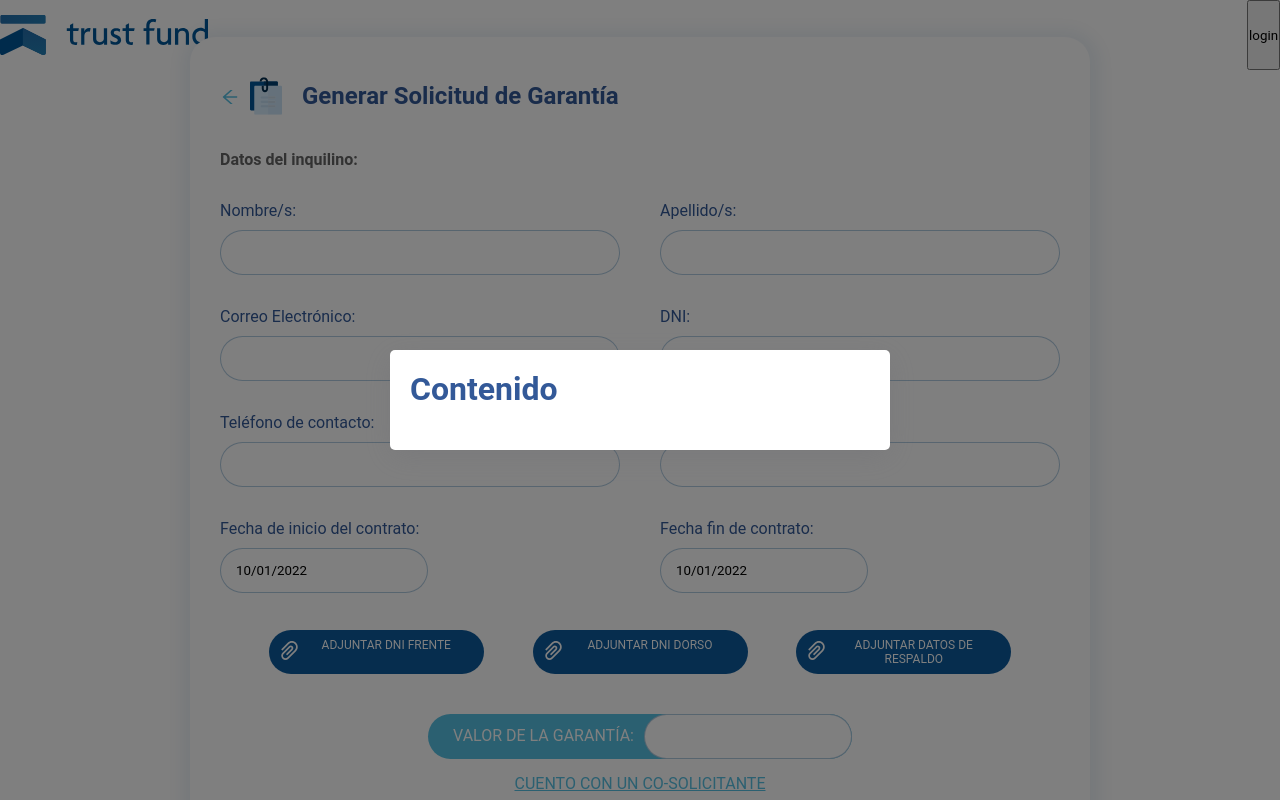
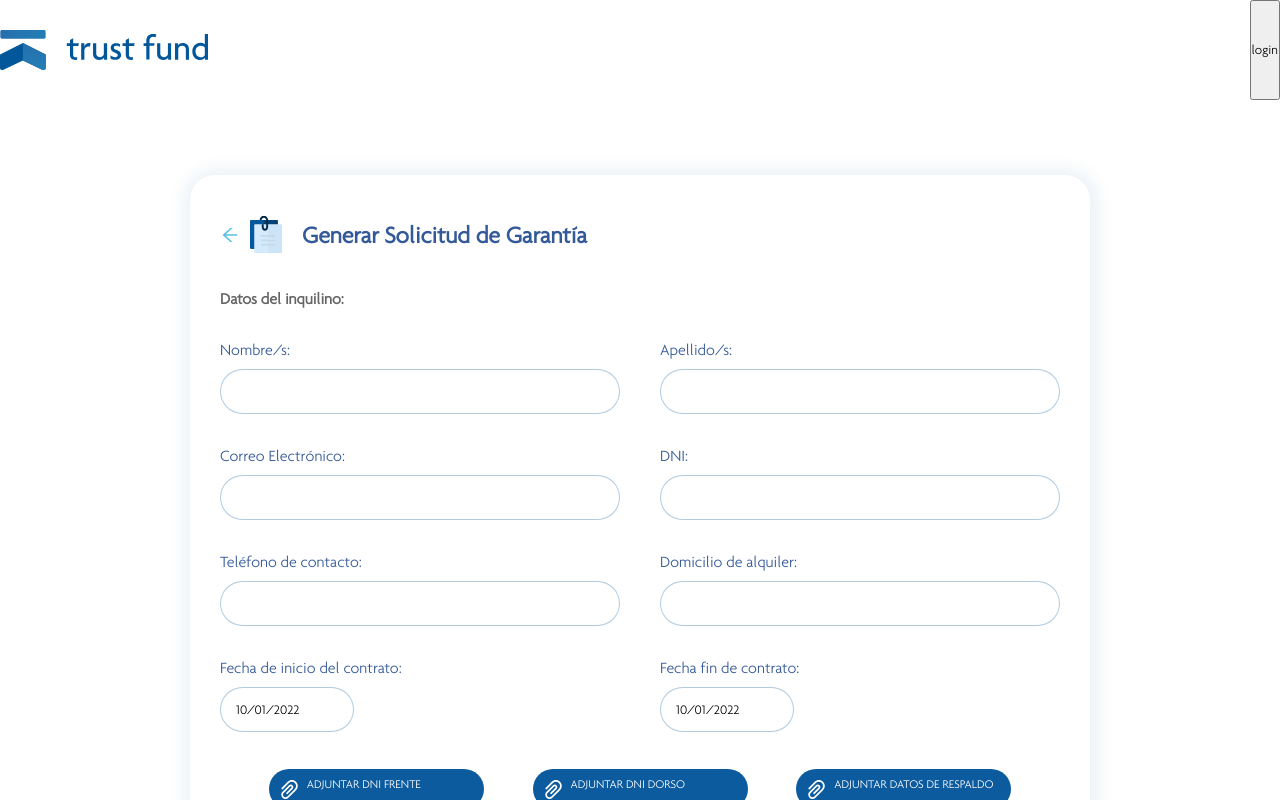
Before and after one commit to juannarguelles/crm, a React (Create React App) app: page /solicitud in a window 1280 px wide. Shown: the top 800 px of the page. Built offline with nearby package versions, Linux system fonts and the light colour scheme.

Commit message:
cambios 17/1

```diff
--- a/src/components/ModalOk/ModalOk.js
+++ b/src/components/ModalOk/ModalOk.js
@@ -2,16 +2,39 @@ import React from 'react'
 import {
     Overlay,
     ContainerModal,
+    ContainerTitle,
+    ContainerText,
+    Check,
+    Thanks,
+    Text,
+    SubText,
+    ButtonBack,
+    TextButton
 } from './styledModalOk'
 
-const ModalOk = () => {
+const ModalOk = ({estado, cambiarEstado}) => {
     return (
         <>
-            <Overlay>
-                    <ContainerModal>
-                        <h1>Contenido</h1>
-                    </ContainerModal>
-            </Overlay>
+            {estado &&
+                <Overlay>
+                        <ContainerModal>
+                            <ContainerTitle>
+                                <Check/>
+                                <Thanks>¡Gracias!</Thanks>
+                            </ContainerTitle>
+                            <ContainerText>
+                                <Text>¡Estamos analizando tu solicitud!</Text>
+                                <SubText>En las próximas 24hs. nos contactaremos</SubText>
+                            </ContainerText>
+                            <ButtonBack>
+                                <TextButton
+                                to="/">
+                                Volver
+                                </TextButton>
+                            </ButtonBack>
+                        </ContainerModal>
+                </Overlay>
+            }
         </>
     )
 }
--- a/src/components/ModalOk/styledModalOk.js
+++ b/src/components/ModalOk/styledModalOk.js
@@ -1,4 +1,6 @@
 import styled from 'styled-components'
+import {BiCheckCircle} from 'react-icons/bi';
+import { Link } from "react-router-dom";
 
 export const Overlay = styled.div`
     width: 100%;
@@ -6,19 +8,70 @@ export const Overlay = styled.div`
     position: fixed;
     top: 0;
     left: 0;
-    background: rgba(0,0,0,.5);
+    background: rgb(255 255 255 / 50%);
     padding: 40px;
     display: flex;
     align-items: center;
     justify-content: center;
+    backdrop-filter: blur(7px);
 `
 export const ContainerModal = styled.div`
+    /* width: 500px;
+    min-height: 100px;
+    background: #fff;
+    border-radius: 10px; */
+`
+export const ContainerText = styled.div`
     width: 500px;
     min-height: 100px;
     background: #fff;
-    border-radius: 5px;
+    border-radius: 10px;
     position: relative;
-    border-radius: 5px;
-    box-shadow: rgba(100,100,111, 0.2) 0px 7px 29px 0px;
+    box-shadow: 0px 0px 14px 2px rgb(75 108 161 / 42%);
     padding: 20px;
 `
+export const ContainerTitle = styled.div`
+    display: flex;
+    justify-content: center;
+`
+export const Check = styled(BiCheckCircle)`
+    fill: #335998;
+    font-size: 45px;
+`
+export const Thanks = styled.p`
+    font-size: 30px;
+    line-height: 40px;
+    text-align: center;
+    font-weight: bold;
+    margin-left: 10px;
+    margin-bottom: 20px;
+`
+export const Text = styled.p`
+    font-size: 20px;
+    line-height: 40px;
+    text-align: center;
+    font-weight: bold;
+`
+export const SubText = styled.p`
+    font-size: 20px;
+    line-height: 40px;
+    text-align: center;
+`
+
+export const ButtonBack = styled.div`
+    color: #fff;
+    text-align: center;
+    display: flex;
+    justify-content: center;
+    position: relative;
+    top: -15px;
+`
+
+export const TextButton = styled(Link)`
+    background: #08589D;
+    border-radius: 9px;
+    width: 25%;
+    padding: 10px;
+    text-decoration: none;
+    color: #fff;
+`
--- a/src/components/navbar/styleNavbar.js
+++ b/src/components/navbar/styleNavbar.js
@@ -2,7 +2,7 @@ import styled from "styled-components";
 
 export const Container = styled.div`
     width: 100%;
-    height: 70px;
+    height: 100px;
     background-color: transparent;
 `
 
--- a/src/index.css
+++ b/src/index.css
@@ -2,7 +2,7 @@
   margin: 0;
   padding: 0;
   box-sizing: border-box;
-  font-family: 'Roboto', sans-serif;
+  font-family: 'Agenda', sans-serif;
 }
 
 body {
@@ -13,3 +13,10 @@ body {
   -webkit-font-smoothing: antialiased;
   -moz-osx-font-smoothing: grayscale;
 }
+
+@font-face {
+  font-family: 'Agenda';
+  font-style: normal;
+  font-weight: normal;
+  src: local('Agenda'), url('./fonts/AgendaLight.ttf') format('truetype');
+}
--- a/src/pages/CoSolicitante.js
+++ b/src/pages/CoSolicitante.js
@@ -1,4 +1,4 @@
-import React from 'react'
+import React, {useState} from 'react';
 import {
     Container,
     Wrapper,
@@ -21,8 +21,13 @@ import {
     TextButton,
 } from './styledSolicitud';
 import Logo from '../images/nota.svg';
+import ModalOk from '../components/ModalOk/ModalOk';
 
 const CoSolicitante = () => {
+
+    // Modal
+    const [stateModal, changeStateModal] = useState(false);
+
     return (
         <Container>
             <Wrapper>
@@ -81,10 +86,18 @@ const CoSolicitante = () => {
                     <ButtonGroup>
                     <ButtonBox>
                             <TextButton>ENVIAR</TextButton>
-                            <InputType type="submit"></InputType>
+                            <InputType
+                                // type="submit"
+                                onClick={()=> changeStateModal(!stateModal)}
+                            >
+                            </InputType>
                     </ButtonBox>
                     </ButtonGroup>
                 </StyledForm>
+                <ModalOk
+                   estado = {stateModal}
+                   cambiarEstado = {changeStateModal}
+                />
             </Wrapper>
         </Container>
     )
--- a/src/pages/Solicitud.js
+++ b/src/pages/Solicitud.js
@@ -40,6 +40,8 @@ const Solicitud = () => {
     const [startDate, setStartDate] = useState(new Date());
     const [endDate, setEndDate] = useState(new Date());
 
+    // Modal
+    const [stateModal, changeStateModal] = useState(false);
 
     return (
         <Container>
@@ -56,27 +58,27 @@ const Solicitud = () => {
                     <UserDetails>
                         <InputBox>
                             <Details>Nombre/s:</Details>
-                            <InputTag type='text' placeholder=''></InputTag>
+                            <InputTag type='text' ></InputTag>
                         </InputBox>
                         <InputBox>
                             <Details>Apellido/s:</Details>
-                            <InputTag type='text' placeholder=''></InputTag>
+                            <InputTag type='text'></InputTag>
                         </InputBox>
                         <InputBox>
                             <Details>Correo Electrónico:</Details>
-                            <InputTag type='text' placeholder=''></InputTag>
+                            <InputTag type='text'></InputTag>
                         </InputBox>
                         <InputBox>
                             <Details>DNI:</Details>
-                            <InputTag type='text' placeholder=''></InputTag>
+                            <InputTag type='text'></InputTag>
                         </InputBox>
                         <InputBox>
                             <Details>Teléfono de contacto:</Details>
-                            <InputTag type='text' placeholder=''></InputTag>
+                            <InputTag type='text'></InputTag>
                         </InputBox>
                         <InputBox>
                             <Details>Domicilio de alquiler:</Details>
-                            <InputTag type='text' placeholder=''></InputTag>
+                            <InputTag type='text'></InputTag>
                         </InputBox>
                         <InputBox>
                             <Details>Fecha de inicio del contrato:</Details>
@@ -136,11 +138,18 @@ const Solicitud = () => {
                     <ButtonGroup>
                     <ButtonBox>
                             <TextButton>ENVIAR</TextButton>
-                            <InputType type="submit"></InputType>
+                            <InputType
+                                // type="submit"
+                                onClick={()=> changeStateModal(!stateModal)}
+                            >
+                            </InputType>
                     </ButtonBox>
                     </ButtonGroup>
                 </StyledForm>
-                <ModalOk/>
+                <ModalOk
+                   estado = {stateModal}
+                   cambiarEstado = {changeStateModal}
+                />
             </Wrapper>
         </Container>
     )
--- a/src/pages/home.js
+++ b/src/pages/home.js
@@ -4,10 +4,12 @@ import {
     Wrapper,
     Typography,
     Title,
+    ContainerNota,
     Nota,
     Button,
     GroupButton,
     BoxButton,
+    TypographyButton,
 } from './styledHome'
 import Img from '../images/nota.svg';
 import Calc from '../images/calculadora.svg';
@@ -24,20 +26,26 @@ const home = () => {
                 <GroupButton>
                     <BoxButton to="/simulador">
                         <Button>
-                            <Nota src={Calc} alt=''/>
-                            Simular el valor de mis garantías
+                            <ContainerNota>
+                                <Nota src={Calc} alt=''/>
+                            </ContainerNota>
+                            <TypographyButton>Simular el valor de mis garantías</TypographyButton>
                         </Button>
                     </BoxButton>
                     <BoxButton to="/solicitud">
                         <Button>
-                            <Nota src={Img} alt=''/>
-                            Generar solicitud de garantía
+                            <ContainerNota>
+                                <Nota src={Img} alt=''/>
+                            </ContainerNota>
+                            <TypographyButton>Generar solicitud de garantía</TypographyButton>
                         </Button>
                     </BoxButton>
                     <BoxButton to="/estado">
                         <Button>
-                            <Nota src={Est} alt=''/>
-                            Ver estado de solicitudes
+                            <ContainerNota>
+                                <Nota src={Est} alt=''/>
+                            </ContainerNota>
+                            <TypographyButton>Ver estado de solicitudes</TypographyButton>
                         </Button>
                     </BoxButton>
                 </GroupButton>
--- a/src/pages/styledHome.js
+++ b/src/pages/styledHome.js
@@ -7,8 +7,8 @@ export const Container = styled.div`
    align-items: center;
    align-content: center;
    background: #FFF;
-   height: 100vh;
    color: #335998;
+   margin-top: 190px;
 `
 export const Wrapper = styled.div`
     max-width: 500px;
@@ -23,17 +23,26 @@ export const Title = styled.div`
     justify-content: center;
     padding: 16px 31px;
 `
+export const ContainerNota = styled.div`
+    height:100px;
+    width:100px;
+    background:#FFF;
+    -moz-border-radius:50px;
+    -webkit-border-radius:50px;
+    border-radius:50px;
+`
+
 export const Nota = styled.img`
-    width: 8%;
-    margin-right: 20px;
+
 `
 export const Typography = styled.h1`
     font-size: 1.5rem;
-    margin-left: 20px;
 `
 export const GroupButton = styled.div`
     justify-content: center;
-
+`
+export const TypographyButton = styled.h2`
+    font-size: 20px;
 `
 export const BoxButton = styled(Link)`
     text-decoration: none;
--- a/src/pages/styledSolicitud.js
+++ b/src/pages/styledSolicitud.js
@@ -9,8 +9,8 @@ export const Container = styled.div`
    align-items: center;
    align-content: center;
    background: #FFF;
-   height: 100vh;
    color: #335998;
+   margin-top: 75px;
 `
 export const Wrapper = styled.div`
     max-width: 900px;
@@ -42,7 +42,7 @@ export const InputBox = styled.div`
     margin: 20px 0 12px 0;
     width: calc(100% / 2 - 20px);
 `
-export const Details = styled.span`
+export const Details = styled.label`
     margin-bottom: 10px;
     display: block;
 `
@@ -78,6 +78,7 @@ export const ButtonBox = styled.div`
     background: #0C5B9E;
     border-radius: 35px;
     position: relative;
+    height: 40px;
 `
 export const InputType = styled.input`
     position: absolute;
@@ -92,8 +93,8 @@ export const InputType = styled.input`
 `
 export const Text = styled.p`
     color: #fff;
-    margin-left: 20px;
-    text-align: center;
+    margin-left: 30px;
+    text-align: initial;
     font-size: 12px;
 `
 export const Clip = styled(AiOutlinePaperClip)`
```
Also changed, not shown: src/fonts/AgendaLight.ttf (added).
